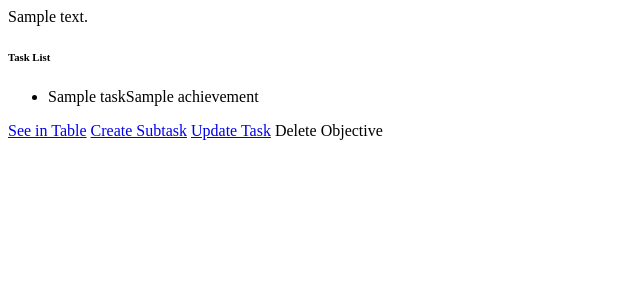
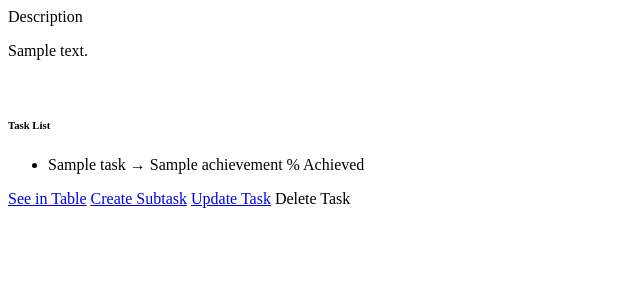
Before and after one commit to thebjko/TrackCracker, a Django app: template crackers/templates/crackers/components/detail.html in a window 1280 px wide. Shown: the top 300 px of the page, without its empty margins (0-640 px from the left). Run offline with Django 3.2, Linux system fonts and the light colour scheme; tables that the repository leaves empty hold one stand-in row (values such as "Sample post"); the template is opened without the code that fills it: values that come from a table or form of the project are taken from there, most other values are stand-ins (such as "Sample title", 1, 10 or a date in 2020).

Commit message:
[feat] detail

```diff
--- a/crackers/templates/crackers/components/detail.html
+++ b/crackers/templates/crackers/components/detail.html
@@ -1,8 +1,17 @@
-<div>{{ supertask.description }}</div>
+<div class="card">
+  <div class="card-header">
+    Description
+  </div>
+  <div class="card-body">
+    {% comment %} <h6 class="card-title">Description</h6> {% endcomment %}
+    <p class="card-text">{{ supertask.description }}</p>
+  </div>
+</div>
+<br>
 <h6>Task List</h6>
 <ul>
   {% for task in subtasks %}
-  <li><span>{{ task.title }}</span><span>{{ task.achievement }}</span></li>
+  <li><span class="fs-4">{{ task.title }}</span> → <span>{{ task.achievement }} % Achieved</span></li>
   {% endfor %}
 </ul>
 <a class="btn btn-link" href="{% url 'tracks:tasks' supertask.pk %}">See in Table</a>
@@ -11,4 +20,4 @@
 <a class="btn btn-link"
   hx-delete="{% url 'tracks:delete' supertask.pk %}"
   hx-target="body"
-  hx-confirm="This will delete all related subtasks.">Delete Objective</a>
+  hx-confirm="This will delete all related subtasks.">Delete Task</a>
```
